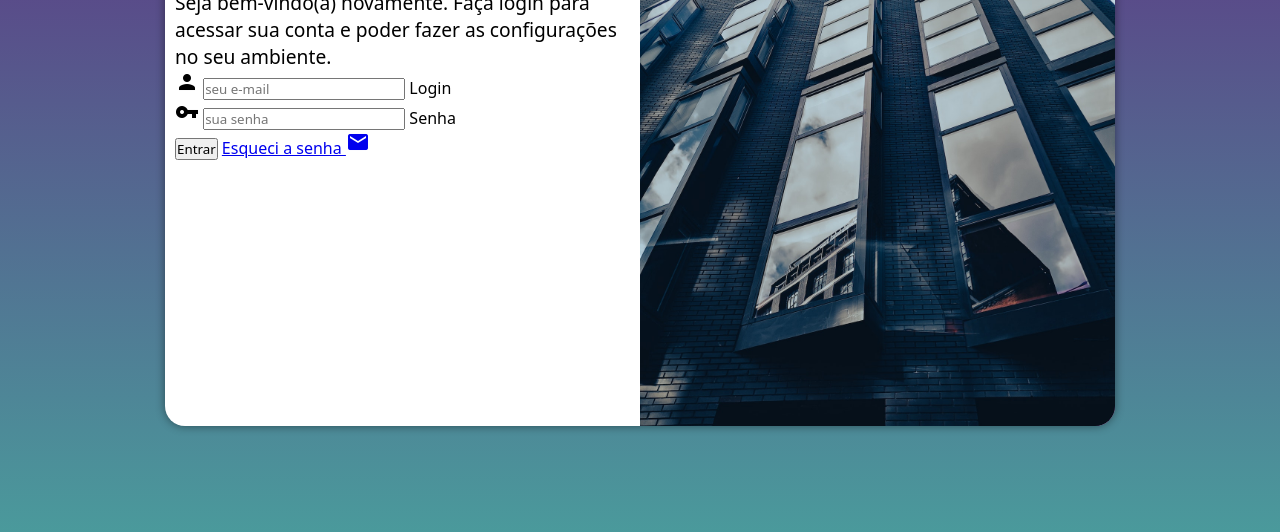
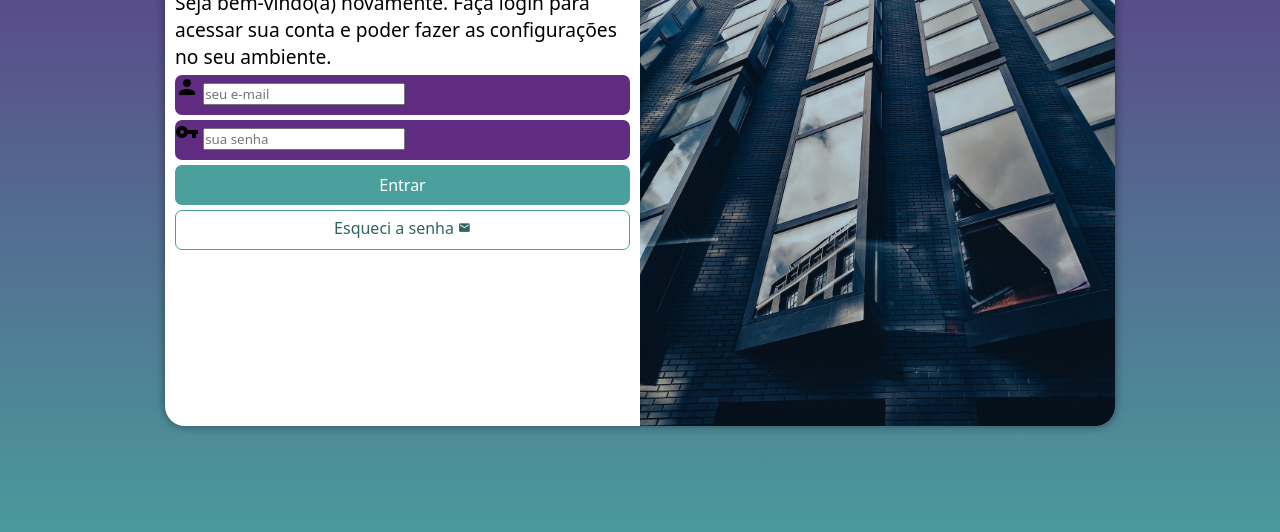
Before and after one commit to FelipeMorais19/projeto-login, a plain HTML site: page index.html in a window 1280 px wide. Shown: the part 224-756 px from the top of the page. Drawn offline with Linux system fonts and the light colour scheme.

Commit message:
atualização do estilo

```diff
--- a/estilos/style.css
+++ b/estilos/style.css
@@ -61,3 +61,55 @@ div#formulario > h1{
 div#formulario > p{
     font-size: 0.8em;
 }
+
+form > div.campo{
+    background-color: #5f2c82;
+    display: block;
+    width: 100%;
+    height: 40px;
+    border-radius: 7px;
+    margin: 5px 0px;
+}
+
+div.campo > label{
+    display: none;
+}
+
+form > input[type=submit]{
+    display: block;
+    font-size: 1em;
+    width: 100%;
+    height: 40px;
+    background-color: #49a09d;
+    color: white;
+    border: none;
+    border-radius: 7px;
+    cursor: pointer;
+}
+
+form > input[type=submit]:hover{
+    background-color: #2d6462;
+}
+
+form > a.botao{
+    display: block;
+    text-align: center;
+    font-size: 1em;
+    width: 100%;
+    height: 40px;
+    padding-top: 6px;
+    margin-top: 5px;
+    background-color: white;
+    border: 1px solid #49a09d;
+    color: #2d6462;
+    border-radius: 7px;
+    text-decoration: none;
+}
+
+form > a.botao:hover{
+    background-color: #6cd3cf;
+}
+
+form > a.botao > i{
+    font-size: 0.8em;
+}
--- a/index.html
+++ b/index.html
@@ -39,7 +39,7 @@
 
                     <input type="submit" value="Entrar">
 
-                    <a href="Esqueci.html">
+                    <a href="Esqueci.html" class="botao">
                         Esqueci a senha <i class="material-icons">mail</i>
                     </a>
 
```
